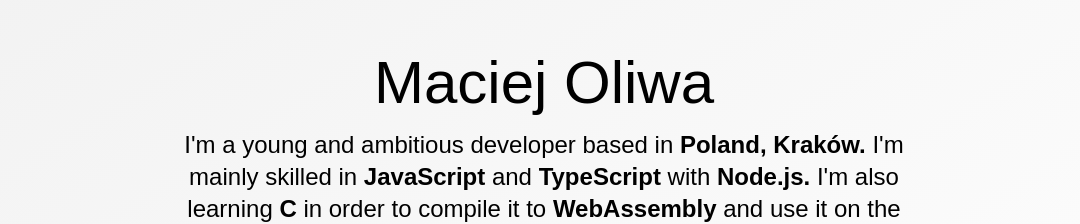
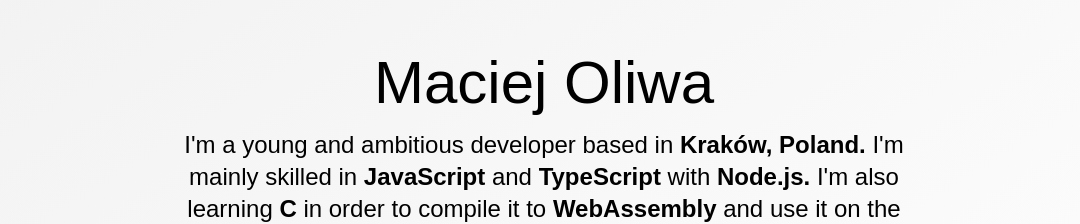
Before and after one commit to maciejoliwa/maciejoliwa-site, a Nuxt app: page / in a window 1280 px wide. Shown: the part 209-433 px from the top of the page, without its empty margins (96-1176 px from the left). Built offline with nearby package versions, Linux system fonts and the light colour scheme; a web font is replaced by a local one.

Commit message:
fixed another typo

```diff
--- a/components/Hero.vue
+++ b/components/Hero.vue
@@ -2,7 +2,7 @@
   <section class="hero flex w-full h-screen p-4 flex-col items-center justify-center">
       <h1 class="text-4xl md:text-6xl py-2 px-8 text-center">Maciej Oliwa</h1>
       <p class="mt-2 text-xl md:text-2xl max-w-3xl text-center">
-          I'm a young and ambitious developer based in <b>Poland, Kraków.</b> I'm mainly skilled in <b>JavaScript</b> and <b>TypeScript</b> with <b>Node.js.</b> I'm also learning
+          I'm a young and ambitious developer based in <b>Kraków, Poland.</b> I'm mainly skilled in <b>JavaScript</b> and <b>TypeScript</b> with <b>Node.js.</b> I'm also learning
           <b>C</b> in order to compile it to <b>WebAssembly</b> and use it on the web.
       </p>
       <projects :prop_projects="projects"/>
```
Also changed, not shown: 2 other files (tests, documents, lock files or other folders).
